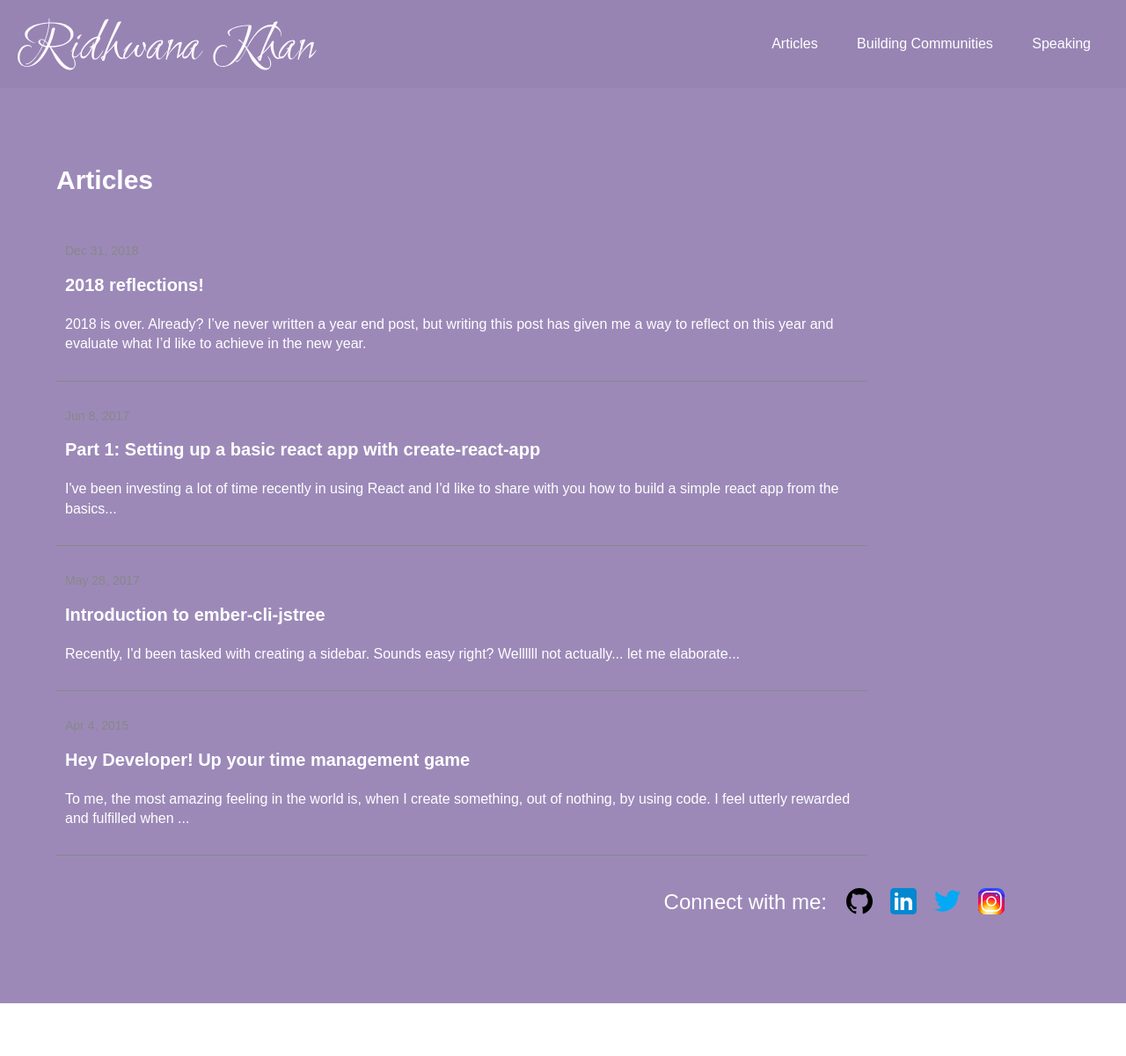
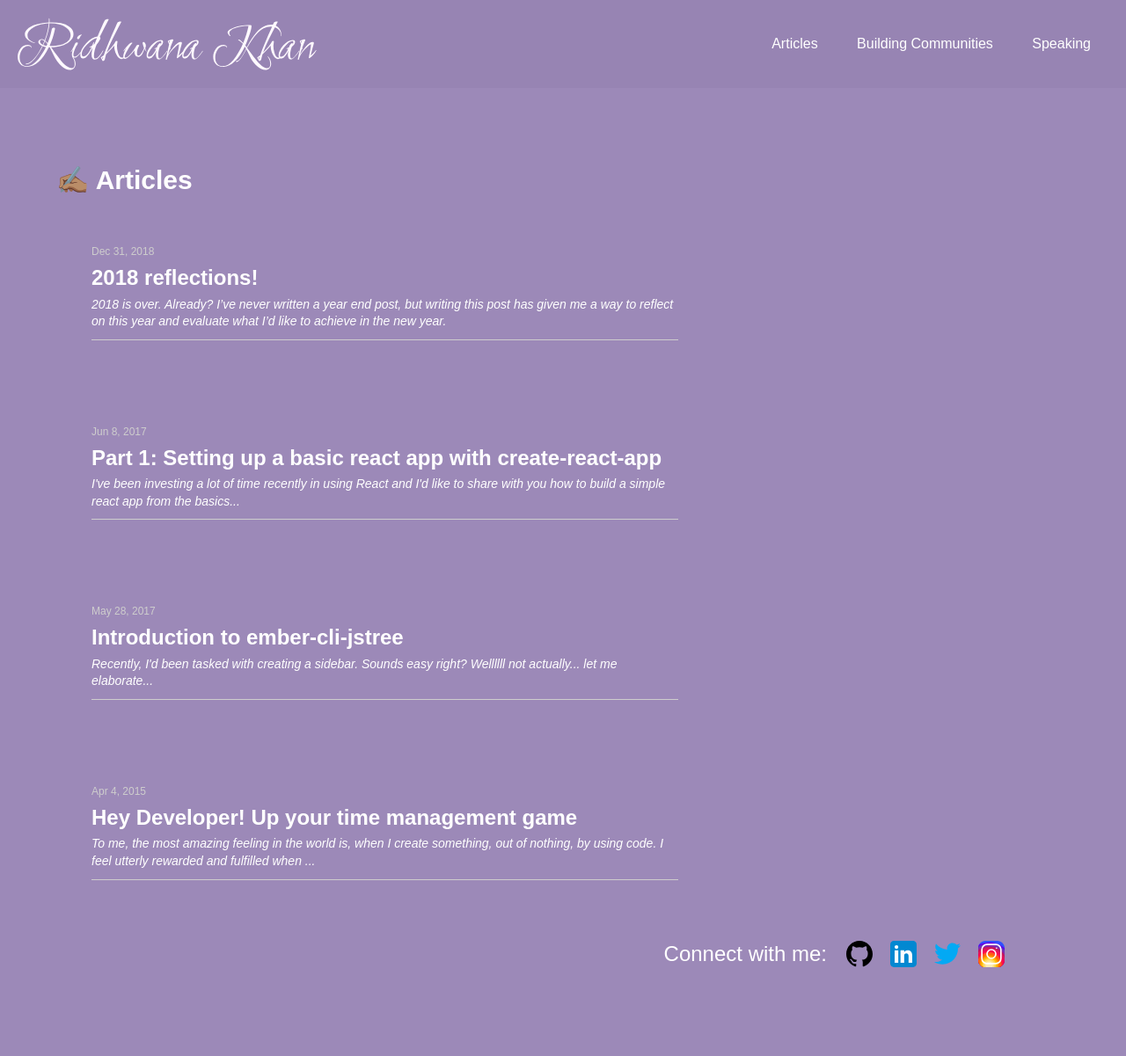
Before and after one commit to Ridhwana/Ridhwana.github.io, a Jekyll site: the page built from blog.md, in a window 1280 px wide. Shown: the whole page at 88% size. Built offline with Jekyll 4.4.1, drawn with Linux system fonts in a browser that asks for light colours; before the commit the page ends 1141 px from its top, so only the background shows below that.

Commit message:
feat: update the css

```diff
--- a/_layouts/blog.html
+++ b/_layouts/blog.html
@@ -2,35 +2,31 @@
 layout: default
 ---
 
-<div class="blog">
+<div class="articles__container">
   {%- if page.title -%}
-    <h1 class="page-heading">{{ page.title }}</h1>
+    <h1>✍🏽 Articles</h1>
   {%- endif -%}
 
   {{ content }}
 
   {%- if site.categories.articles.size > 0 -%}
-    <!-- <h2 class="post-list-heading">{{ page.list_title | default: "Posts" }}</h2> -->
-    <ul class="post__list">
-      {%- for post in site.categories.articles -%}
-      <li class="post__item">
+    <ul class="article__list">
+      {%- for article in site.categories.articles -%}
+
+      <li class="article__item">
         {%- assign date_format = site.minima.date_format | default: "%b %-d, %Y" -%}
-        <div class="post-item__meta">{{ post.date | date: date_format }}</div>
-
-        <div class="post-item__title">
-          <a class="post-item__link" href="{{ post.url | relative_url }}">
-            {{ post.title | escape }}
-          </a>
+        <div class="article-item__detail article-item__detail--date">
+          {{ article.date | date: date_format }}
         </div>
 
-        <!-- {%- if post.description -%}
-          <div>{{ post.description }}</div>
-        {%- endif -%} -->
-
-        {%- if post.show_excerpts -%}
-          <div class="post-item__excerpt">{{ post.excerpt }}</div>
+        <h2 class="article-item__detail article-item__detail--title">
+          <a class="article-item__detail article-item__detail--link" href="{{ article.url | relative_url }}">
+            {{ article.title | escape }}
+          </a>
+        </h2>
+        {%- if article.show_excerpts -%}
+          <div class="article-item__detail article-item__detail--excerpt">{{ article.excerpt }}</div>
         {%- endif -%}
-
       </li>
       {%- endfor -%}
     </ul>
--- a/_layouts/events.html
+++ b/_layouts/events.html
@@ -1,8 +1,6 @@
 ---
 layout: default
 ---
-
-
 
 <div class="events__container">
 
--- a/css/_sass/blog.sass
+++ b/css/_sass/blog.sass
@@ -1,33 +1,29 @@
-.post__list
+.article__list
   list-style: none
-  margin: 0
-  padding: 0
   display: grid
-  grid-template-columns: 80%
+  grid-template-columns: 1fr
+  grid-gap: 2em
 
-.post__item
-  padding: 30px 10px
-  border-bottom: 1px solid #888
+.article__item
+  margin: 2em 0
+  border-bottom: 1px solid #cecdcd
+  max-width: 60%
+  padding-bottom: 10px
 
-.post-item__meta
+  @include media-query($mobile-large)
+    max-width: 100%
+
+.article-item__detail--date
+  color: #cecdcd
+  font-size: 12px
+
+.article-item__detail--title
+  margin: 4px 0 4px 0
+
+.article-item__detail--excerpt
+  font-style: italic
   font-size: 14px
-  color: #888
-  margin-bottom: 1em
 
-.post-item__title
-  font-size: 20px
-  margin-bottom: 1em
-  font-weight: bold
 
-.post-item__link
+.article-item__detail.article-item__detail--link
   text-decoration: none
-  color: black
-
-.post-item__excerpt
-  font-size: $base-font-size
-
-.post-item__meta-divider
-  margin: 0 16px
-
-.post
-  font-size: 16px
```
